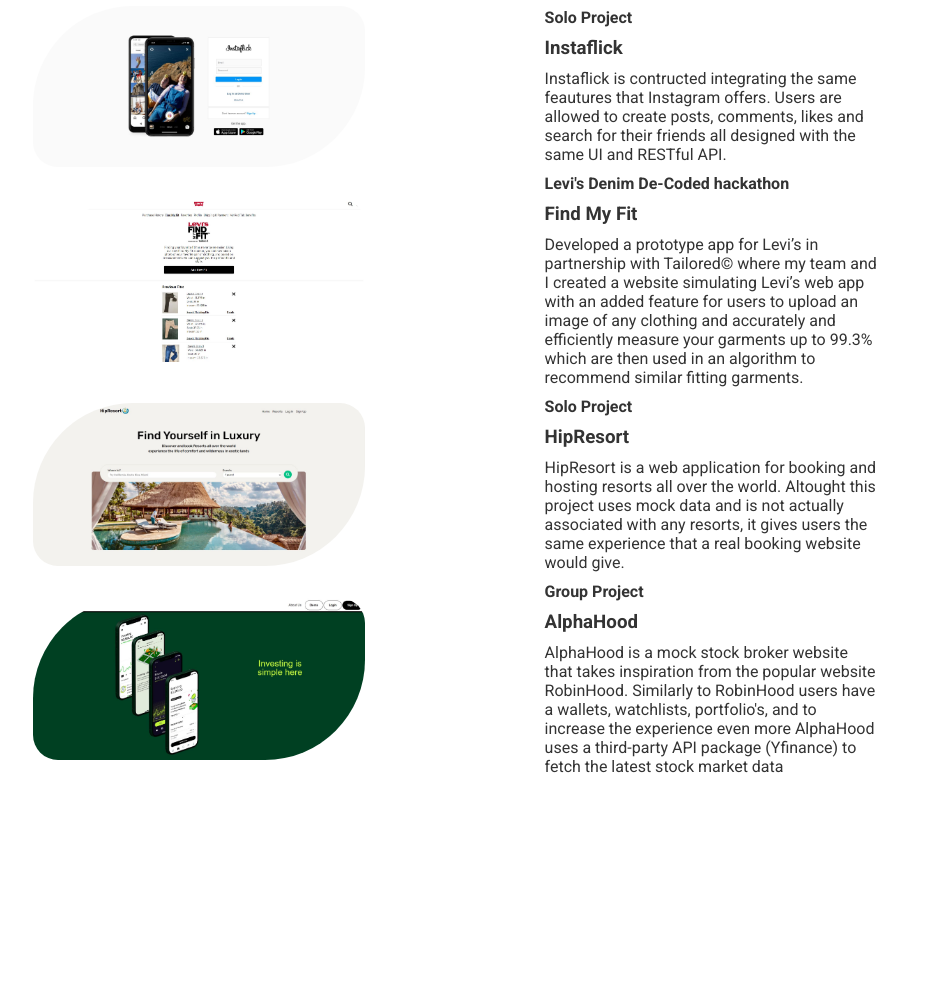
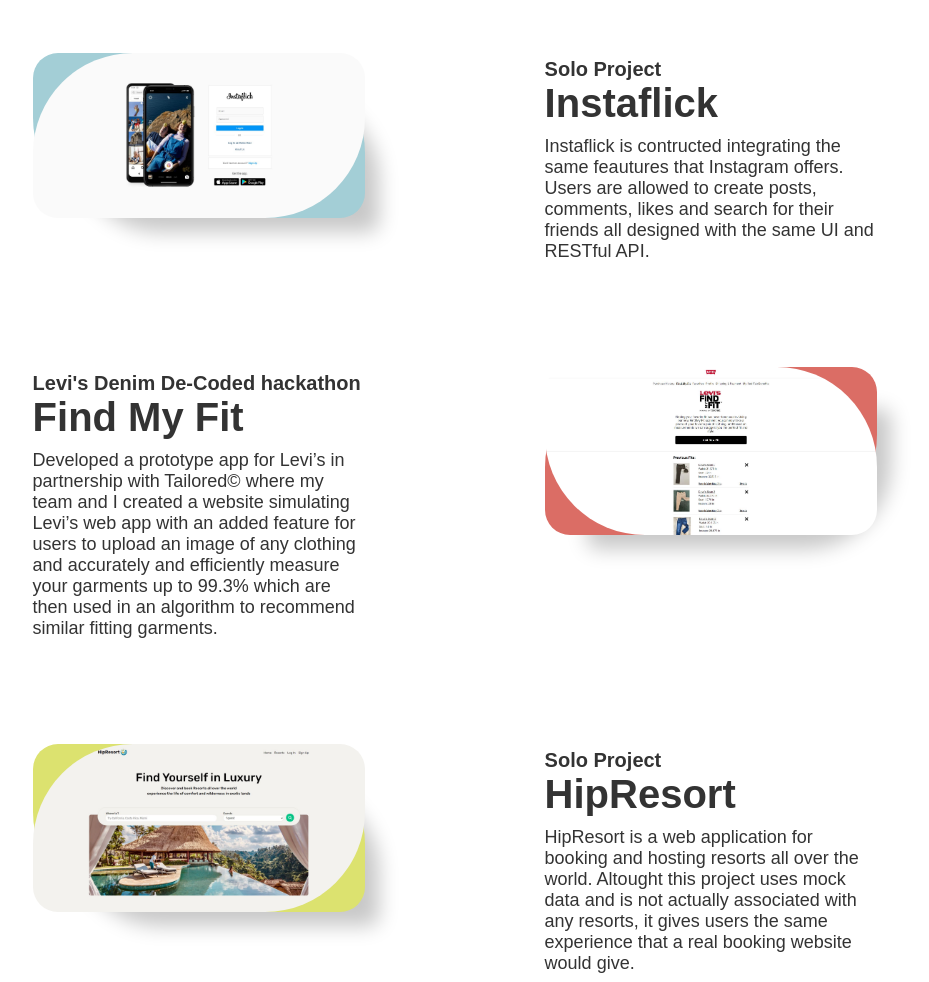
Before and after one commit to israel-arvizu/PortfolioWebsite, a plain HTML site: page index.html in a window 1280 px wide. Shown: the part 1680-2662 px from the top of the page, without its empty margins (185-1114 px from the left). Before the commit the page ends 2471 px from the top, so only its background shows below. Drawn offline with nearby package versions, Linux system fonts and the light colour scheme; a web font is replaced by a local one.

Commit message:
project section nearly completed

```diff
--- a/index.css
+++ b/index.css
@@ -12,7 +12,7 @@ html{
 
 body{
     background-color: #ffffff;
-    font-family: 'Roboto', sans-serif;
+    font-family: var(--europaFont);
     margin: 0px;
 }
 
@@ -25,6 +25,7 @@ nav{
     padding: 4% 5%;
     padding-bottom: 0px;
     font-size: 20px;
+    font-family: 'Roboto', sans-serif;
 }
 
 #left-logo-sect > a{
@@ -245,23 +246,77 @@ nav{
 .project-sect-wrapper > article{
     width: 80%;
     display: flex;
-    flex-direction: row;
+}
+
+.project-container{
+    margin: 50px 0px;
 }
 
 article > div{
     width: 50%;
     display: flex;
     flex-direction: column;
-    justify-content: center;
+    justify-content: flex-start;
     align-items: center;
 }
 
-article > div > img{
-    width: 65%;
-    border-radius: 100px 25px;
+article > div >  a > img{
+    width: 100%;
+    padding: 0px;
+    height: 100%;
+    object-fit: cover;
 }
 
 .project-container > div:last-child > p, h3, h4{
     width: 65%;
     margin: 5px;
+
 }
+
+.project-container > div:first-child > a{
+    transition: box-shadow 0.3s ease-in-out;
+    box-shadow: 28px 28px 20px -14px rgba(0, 0, 0, 0.22);
+}
+
+.project-container > div:first-child > a:hover{
+    box-shadow: none;
+}
+.project-container > div:last-child > h4{
+    font-size: 20px;
+    margin-bottom: 0px;
+}
+
+.project-container > div:last-child > h3{
+    margin-top: 0px;
+    font-size: 40px;
+}
+.project-container > div:last-child > p{
+    font-size: 18px;
+}
+
+.prj-odd > div:first-child > a{
+    width: 65%;
+    background-color: #a3ced6;
+    border-radius: 25px 100px;
+    padding: 0px;
+}
+
+.prj-odd > div:first-child > a > img {
+    border-radius: 100px 25px;
+}
+
+.prj-even{
+    display: flex;
+    flex-direction: row-reverse;
+}
+
+.prj-even > div:first-child > a{
+    width: 65%;
+    background-color: #a3ced6;
+    border-radius: 100px 25px;
+    padding: 0px;
+}
+
+.prj-even > div:first-child > a > img {
+    border-radius: 25px 100px;
+}
--- a/index.html
+++ b/index.html
@@ -60,9 +60,11 @@
         <section id="main-section-3">
             <div class="project-sect-wrapper">
                 <h2>Projects🚀</h2>
-                <article class="project-container prj-1">
+                <article class="project-container prj-odd">
                     <div>
-                        <img src="/images/Instaflick-home.JPG">
+                        <a href="https://insta-flick.herokuapp.com/">
+                            <img src="/images/Instaflick-home.JPG">
+                        </a>
                     </div>
                     <div>
                         <h4>Solo Project</h4>
@@ -70,9 +72,11 @@
                         <p>Instaflick is contructed integrating the same feautures that Instagram offers. Users are allowed to create posts, comments, likes and search for their friends all designed with the same UI and RESTful API.</p>
                     </div>
                 </article>
-                <article class="project-container prj-2">
+                <article class="project-container prj-even">
                     <div>
-                        <img src="/images/FindMyFitThumbnail.JPG">
+                        <a style="background-color:#db6d65" href="https://tailored-levi.herokuapp.com/">
+                            <img src="/images/FindMyFitThumbnail.JPG">
+                        </a>
                     </div>
                     <div>
                         <h4>Levi's Denim De-Coded hackathon</h4>
@@ -80,9 +84,11 @@
                         <p>Developed a prototype app for Levi’s in partnership with Tailored© where my team and I created a website simulating Levi’s web app with an added feature for users to upload an image of any clothing and accurately and efficiently measure your garments up to 99.3% which are then used in an algorithm to recommend similar fitting garments.</p>
                     </div>
                 </article>
-                <article class="project-container prj-3">
+                <article class="project-container prj-odd">
                     <div>
-                        <img src="/images/HipResortUpd.JPG">
+                        <a style="background-color:#dce26f" href="https://hipresort.herokuapp.com/">
+                            <img src="/images/HipResortUpd.JPG">
+                        </a>
                     </div>
                     <div>
                         <h4>Solo Project</h4>
@@ -90,9 +96,11 @@
                         <p>HipResort is a web application for booking and hosting resorts all over the world. Altought this project uses mock data and is not actually associated with any resorts, it gives users the same experience that a real booking website would give.</p>
                     </div>
                 </article>
-                <article class="project-container prj-4">
+                <article class="project-container prj-even">
                     <div>
-                        <img src="/images/Alphahood.JPG">
+                        <a style="background-color:#85DD95" href="https://alphahood.herokuapp.com/">
+                            <img src="/images/Alphahood.JPG">
+                        </a>
                     </div>
                     <div>
                         <h4>Group Project</h4>
```
